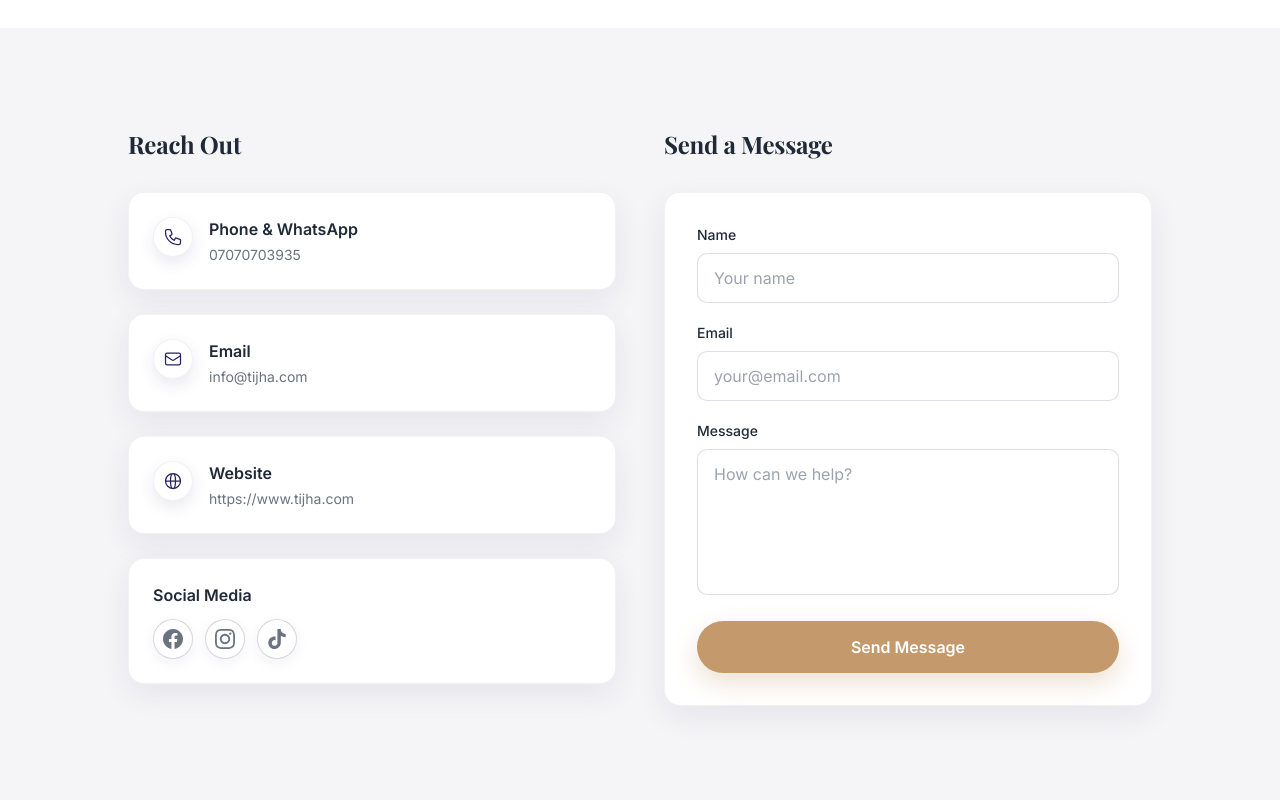
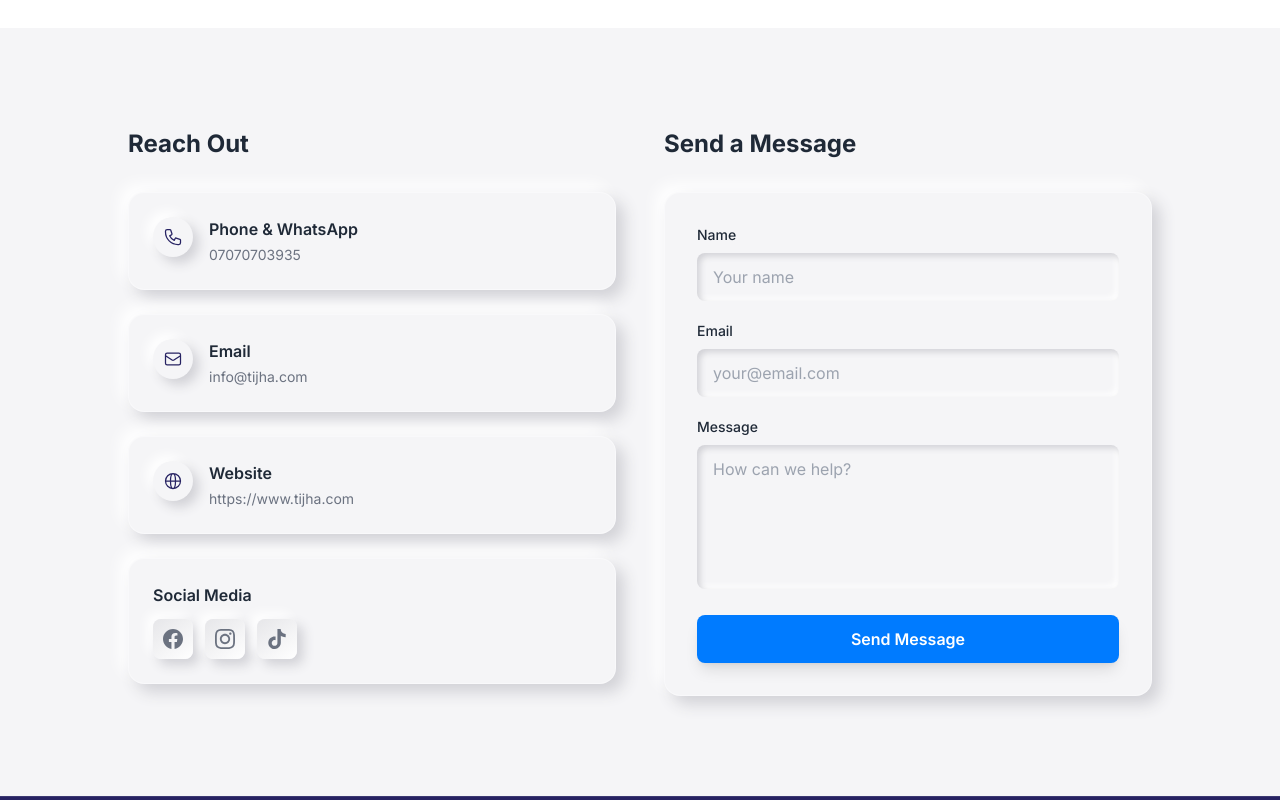
Before and after one commit to King-odysseus/TijhaWebsite, a React (Vite) app: page /contact in a window 1280 px wide. Shown: the part 340-1140 px from the top of the page. Built offline with nearby package versions, Linux system fonts and the light colour scheme.

Commit message:
Revert "style: restyle site to premium financial-advisory look (serif + flat) keeping brand colors"
This reverts commit 0eb86b5e12a2defeb80c3d414f7e2ee4c604f667.

```diff
--- a/src/components/home/FAQ.jsx
+++ b/src/components/home/FAQ.jsx
@@ -33,7 +33,7 @@ function FAQ() {
           {faqs.map((f, i) => {
             const isOpen = open === i;
             return (
-              <div key={i} className={`neo-card overflow-hidden transition-all duration-300 ${isOpen ? 'ring-2 ring-bronze/30' : ''}`}>
+              <div key={i} className={`neo-card overflow-hidden transition-all duration-300 ${isOpen ? 'ring-2 ring-brand-blue/20' : ''}`}>
                 <button
                   onClick={() => setOpen(isOpen ? null : i)}
                   className="w-full flex items-center justify-between px-6 py-5 text-left font-semibold transition-colors"
--- a/src/components/home/WhoWeAre.jsx
+++ b/src/components/home/WhoWeAre.jsx
@@ -25,7 +25,7 @@ function WhoWeAre() {
             </p>
             <Link
               to="/about"
-              className="btn-gold px-7 py-3.5 text-sm"
+              className="inline-block px-6 py-3 neo-btn text-brand-dark font-semibold text-sm hover:text-bronze transition-colors"
             >
               Learn more
             </Link>
--- a/src/components/home/WhoWeAreSection.jsx
+++ b/src/components/home/WhoWeAreSection.jsx
@@ -17,7 +17,7 @@ function WhoWeAreSection() {
             </p>
             <Link
               to="/about"
-              className="btn-gold px-7 py-3.5 text-sm"
+              className="inline-block px-6 py-3 neo-btn text-brand-dark font-semibold text-sm hover:text-bronze transition-colors"
             >
               Learn more
             </Link>
--- a/src/index.css
+++ b/src/index.css
@@ -1,4 +1,4 @@
-@import url('https://fonts.googleapis.com/css2?family=Inter:wght@400;500;600;700;800&family=Playfair+Display:wght@500;600;700;800&display=swap');
+@import url('https://fonts.googleapis.com/css2?family=Inter:wght@400;500;600;700;800&display=swap');
 
 @tailwind base;
 @tailwind components;
@@ -12,113 +12,70 @@
 
 body {
   font-family: 'Inter', system-ui, sans-serif;
-  background-color: #ffffff;
-  color: #1f2937;
+  background-color: #F5F5F7;
+  color: #1A1A1A;
   -webkit-font-smoothing: antialiased;
 }
 
-/* Premium serif headlines — the signature look. Display headings (h1/h2)
-   use Playfair Display; smaller headings stay on Inter. */
-h1,
-h2 {
-  font-family: 'Playfair Display', Georgia, Cambria, serif;
-  letter-spacing: -0.01em;
-}
-
-/* ---------------------------------------------------------------------------
-   Flat / premium component utilities.
-   (Names kept as `neo-*` so existing markup picks up the new look; the soft-UI
-   neumorphism was replaced with crisp white cards, hairline indigo borders and
-   soft drop shadows in the brand colours.)
---------------------------------------------------------------------------- */
+/* Neomorphism utilities */
 .neo-card {
-  background: #ffffff;
+  background: #F5F5F7;
   border-radius: 16px;
-  box-shadow: 0 10px 30px rgba(38, 34, 98, 0.08);
-  border: 1px solid rgba(38, 34, 98, 0.06);
+  box-shadow: 8px 8px 16px #d1d1d6, -8px -8px 16px #ffffff;
+  border: 1px solid rgba(255, 255, 255, 0.4);
 }
 
 .neo-card-sm {
-  background: #ffffff;
+  background: #F5F5F7;
   border-radius: 12px;
-  box-shadow: 0 6px 18px rgba(38, 34, 98, 0.07);
-  border: 1px solid rgba(38, 34, 98, 0.06);
+  box-shadow: 4px 4px 8px #d1d1d6, -4px -4px 8px #ffffff;
+  border: 1px solid rgba(255, 255, 255, 0.4);
 }
 
-/* Secondary / outline button — clean bordered pill */
 .neo-btn {
-  background: #ffffff;
-  border-radius: 9999px;
-  border: 1px solid rgba(38, 34, 98, 0.18);
-  box-shadow: 0 4px 14px rgba(38, 34, 98, 0.06);
+  background: linear-gradient(145deg, #e6e6e9, #ffffff);
+  border-radius: 8px;
+  box-shadow: 6px 6px 12px #d1d1d6, -6px -6px 12px #ffffff;
   transition: all 0.2s ease;
 }
 
 .neo-btn:hover {
-  border-color: #C49A6C;
-  box-shadow: 0 8px 22px rgba(196, 154, 108, 0.18);
+  box-shadow: 8px 8px 16px #d1d1d6, -8px -8px 16px #ffffff;
   transform: translateY(-1px);
 }
 
 .neo-btn:active {
-  transform: translateY(0);
-  box-shadow: 0 3px 10px rgba(38, 34, 98, 0.08);
-}
-
-/* Primary button — solid gold pill (matches the reference CTAs) */
-.btn-gold {
-  display: inline-flex;
-  align-items: center;
-  justify-content: center;
-  gap: 0.5rem;
-  background: #C49A6C;
-  color: #ffffff;
-  border-radius: 9999px;
-  font-weight: 600;
-  box-shadow: 0 10px 24px rgba(196, 154, 108, 0.3);
-  transition: all 0.2s ease;
-}
-
-.btn-gold:hover {
-  background: #b8895c;
-  box-shadow: 0 14px 30px rgba(196, 154, 108, 0.38);
-  transform: translateY(-1px);
-}
-
-.btn-gold:active {
+  box-shadow: inset 4px 4px 8px #d1d1d6, inset -4px -4px 8px #ffffff;
   transform: translateY(0);
 }
 
 .neo-inset {
-  background: #ffffff;
+  background: #F5F5F7;
   border-radius: 12px;
-  box-shadow: 0 6px 20px rgba(38, 34, 98, 0.06);
-  border: 1px solid rgba(38, 34, 98, 0.08);
+  box-shadow: inset 4px 4px 8px #d1d1d6, inset -4px -4px 8px #ffffff;
 }
 
 .neo-circle {
-  background: #ffffff;
+  background: #F5F5F7;
   border-radius: 50%;
-  box-shadow: 0 6px 16px rgba(38, 34, 98, 0.1);
-  border: 1px solid rgba(38, 34, 98, 0.06);
+  box-shadow: 6px 6px 12px #d1d1d6, -6px -6px 12px #ffffff;
   display: flex;
   align-items: center;
   justify-content: center;
 }
 
 .neo-input {
-  background: #ffffff;
-  border-radius: 10px;
-  border: 1px solid rgba(38, 34, 98, 0.15);
-  box-shadow: none;
+  background: #F5F5F7;
+  border-radius: 8px;
+  box-shadow: inset 3px 3px 6px #d1d1d6, inset -3px -3px 6px #ffffff;
+  border: none;
   outline: none;
   padding: 0.75rem 1rem;
   transition: all 0.2s ease;
 }
 
 .neo-input:focus {
-  border-color: #C49A6C;
-  box-shadow: 0 0 0 3px rgba(196, 154, 108, 0.18);
+  box-shadow: inset 5px 5px 10px #d1d1d6, inset -5px -5px 10px #ffffff;
 }
 
 .section-padding {
--- a/src/pages/ContactPage.jsx
+++ b/src/pages/ContactPage.jsx
@@ -132,7 +132,7 @@ function ContactPage() {
                   </div>
                   <button
                     type="submit"
-                    className="btn-gold w-full py-3.5"
+                    className="w-full py-3 bg-brand-blue text-white font-semibold rounded-lg shadow-lg hover:shadow-xl hover:-translate-y-0.5 transition-all duration-200"
                   >
                     Send Message
                   </button>
--- a/src/pages/ServicesPage.jsx
+++ b/src/pages/ServicesPage.jsx
@@ -176,7 +176,7 @@ function ServicesPage() {
             {serviceCategories.map((cat, i) => {
               const isOpen = openCat === i;
               return (
-                <div key={cat.title} className={`neo-card overflow-hidden transition-all duration-300 ${isOpen ? 'ring-2 ring-bronze/30' : ''}`}>
+                <div key={cat.title} className={`neo-card overflow-hidden transition-all duration-300 ${isOpen ? 'ring-2 ring-brand-blue/20' : ''}`}>
                   <button
                     onClick={() => setOpenCat(isOpen ? null : i)}
                     className="w-full flex items-center gap-4 px-6 py-5 text-left"
@@ -197,7 +197,7 @@ function ServicesPage() {
                     <div className="px-6 pb-6">
                       <div className="neo-inset rounded-xl overflow-hidden">
                         <table className="w-full text-sm">
-                          <thead className="bg-indigo/5">
+                          <thead className="bg-brand-blue/5">
                             <tr>
                               <th className="text-left px-5 py-3 font-semibold text-brand-dark">Service</th>
                               <th className="text-left px-5 py-3 font-semibold text-brand-dark">Typical Price</th>
@@ -236,7 +236,7 @@ function ServicesPage() {
           </div>
           <div className="neo-inset rounded-xl overflow-hidden">
             <table className="w-full text-sm">
-              <thead className="bg-indigo/5">
+              <thead className="bg-brand-blue/5">
                 <tr>
                   <th className="text-left px-6 py-4 font-semibold text-brand-dark">Service Type</th>
                   <th className="text-left px-6 py-4 font-semibold text-brand-dark">Monthly Retainer</th>
--- a/tailwind.config.js
+++ b/tailwind.config.js
@@ -22,7 +22,6 @@ export default {
       },
       fontFamily: {
         sans: ['Inter', 'system-ui', 'Helvetica', 'Arial', 'sans-serif'],
-        serif: ['"Playfair Display"', 'Georgia', 'Cambria', 'serif'],
       },
       keyframes: {
         'fade-in-up': {
```
Also changed, not shown: src/components/home/Hero.jsx (+30 -86 lines).
